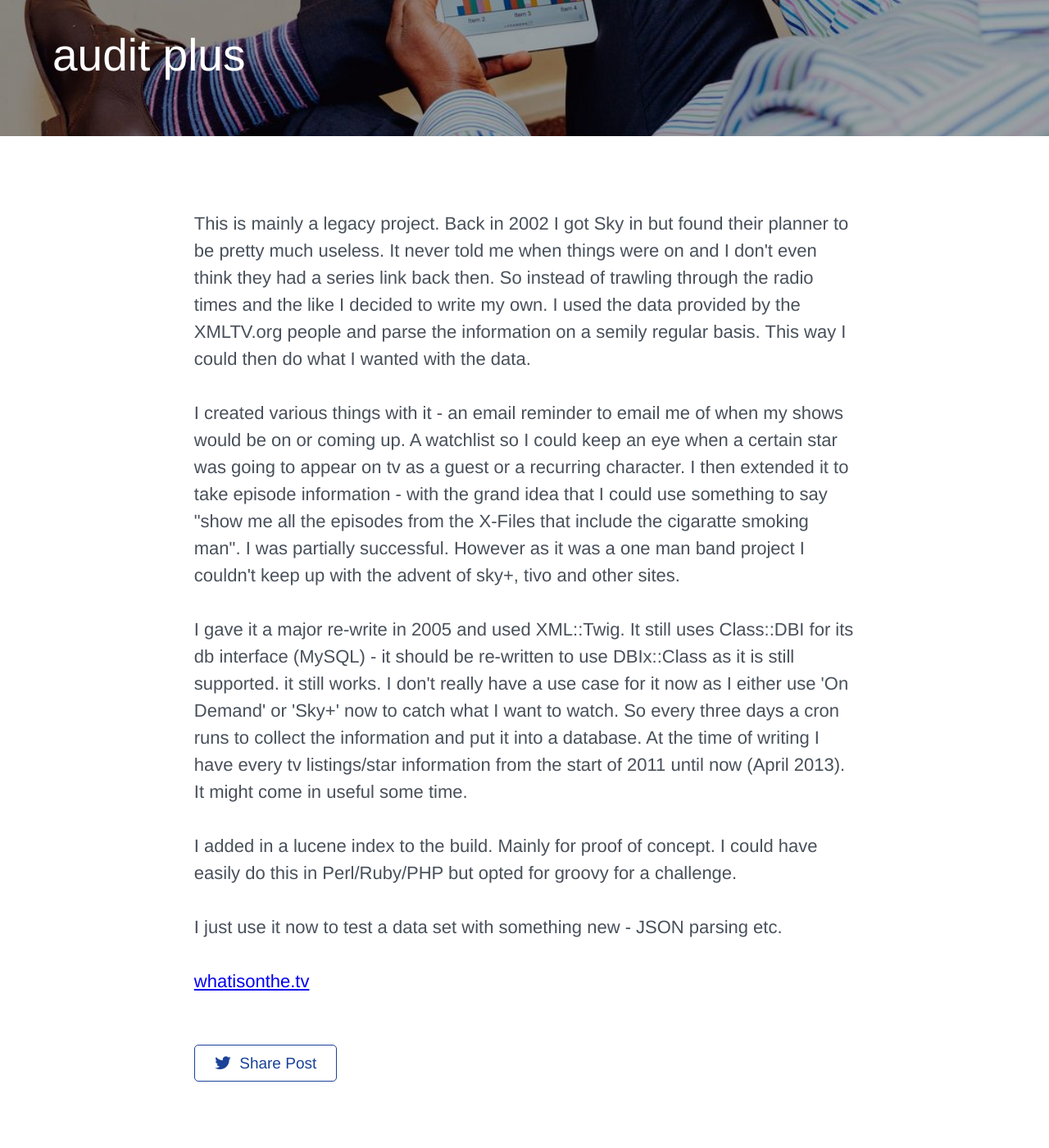
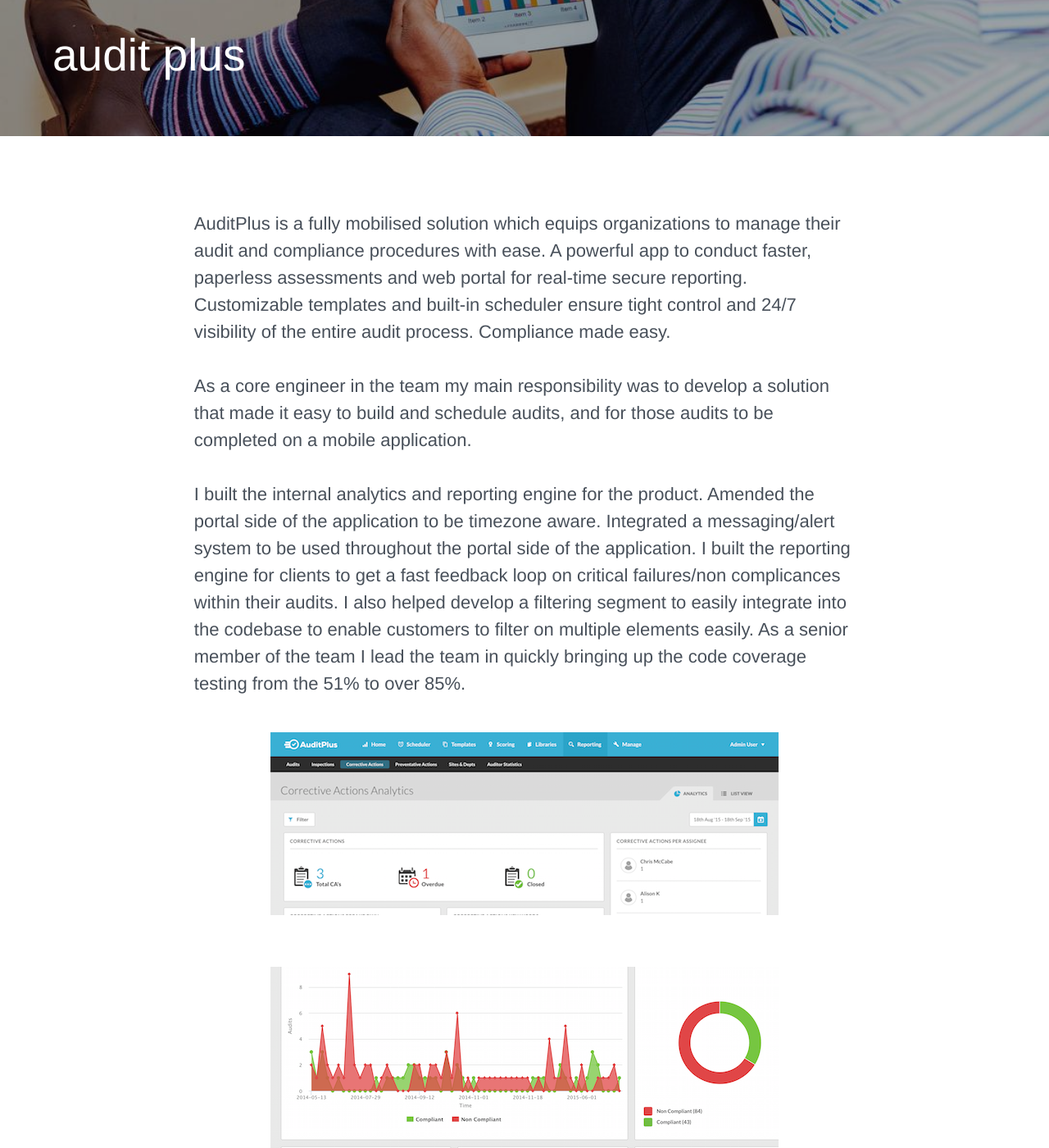
Before and after one commit to swmcc/swmcc.github.io, a Jekyll site: the page built from _posts/1970-01-01-auditplus.html, in a window 1280 px wide and 1400 px high, scrolled down 504 px. Shown: the whole window at 82% size. Built offline with Jekyll 4.4.1, drawn with Linux system fonts in a browser that asks for light colours; nearby versions of some CDN libraries; some web fonts are replaced.

Commit message:
Added audit comply work article

```diff
--- a/_posts/1970-01-01-auditplus.html
+++ b/_posts/1970-01-01-auditplus.html
@@ -11,14 +11,16 @@
 image-large: "/img/blog/header/audit.png"
 image-small: "/img/blog/audit.png"
 ---
-      <p>This is mainly a legacy project. Back in 2002 I got Sky in but found their planner to be pretty much useless. It never told me when things were on and I don't even think they had a series link back then. So instead of trawling through the radio times and the like I decided to write my own. I used the data provided by the XMLTV.org people and parse the information on a semily regular basis. This way I could then do what I wanted with the data.</p>
+<p>AuditPlus is a fully mobilised solution which equips organizations to manage their audit and compliance procedures with ease. A powerful app to conduct faster, paperless assessments and web portal for real-time secure reporting. Customizable templates and built-in scheduler ensure tight control and 24/7 visibility of the entire audit process. Compliance made easy.</p>
 
-      <p>I created various things with it - an email reminder to email me of when my shows would be on or coming up. A watchlist so I could keep an eye when a certain star was going to appear on tv as a guest or a recurring character. I then extended it to take episode information - with the grand idea that I could use something to say "show me all the episodes from the X-Files that include the cigaratte smoking man". I was partially successful. However as it was a one man band project I couldn't keep up with the advent of sky+, tivo and other sites.</p>
+<p>As a core engineer in the team my main responsibility was to develop a solution that made it easy to build and schedule audits, and for those audits to be completed on a mobile application.</p>
 
-      <p>I gave it a major re-write in 2005 and used XML::Twig. It still uses Class::DBI for its db interface (MySQL) - it should be re-written to use DBIx::Class as it is still supported. it still works. I don't really have a use case for it now as I either use 'On Demand' or 'Sky+' now to catch what I want to watch. So every three days a cron runs to collect the information and put it into a database. At the time of writing I have every tv listings/star information from the start of 2011 until now (April 2013). It might come in useful some time.</p>
+<p>I built the internal analytics and reporting engine for the product. Amended the portal side of the application to be timezone aware. Integrated a messaging/alert system to be used throughout the portal side of the application.  I built the reporting engine for clients to get a fast feedback loop on critical failures/non complicances within their audits. I also helped develop a filtering segment to easily integrate into the codebase to enable customers to filter on multiple elements easily. As a senior member of the team I lead the team in quickly bringing up the code coverage testing from the 51% to over 85%.</p>
 
-      <p>I added in a lucene index to the build. Mainly for proof of concept. I could have easily do this in Perl/Ruby/PHP but opted for groovy for a challenge.</p>
+<p><img src="/img/work/audit-ss-1.png"></p>
 
-      <p>I just use it now to test a data set with something new - JSON parsing etc.</p>
+<p><img src="/img/work/audit-ss-2.png"></p>
 
-      <a href="http://www.whatisonthe.tv">whatisonthe.tv</a>
+<ul>
+<li><a href="http://www.auditcomply.com">auditcomply.com</a></li>
+</ul>
--- a/gulpfile.js
+++ b/gulpfile.js
@@ -7,8 +7,8 @@
 gulp.task('blog_list_image', function (filename) {
   gulp.src(filename)
     .pipe(imageResize({
-      width : 340,
-      height : 680,
+      width : 680,
+      height : 340,
       crop : false,
       upscale : false
     }))
```
Also changed, not shown: img/work/audit-ss-1.png (added), img/work/audit-ss-2.png (added).
